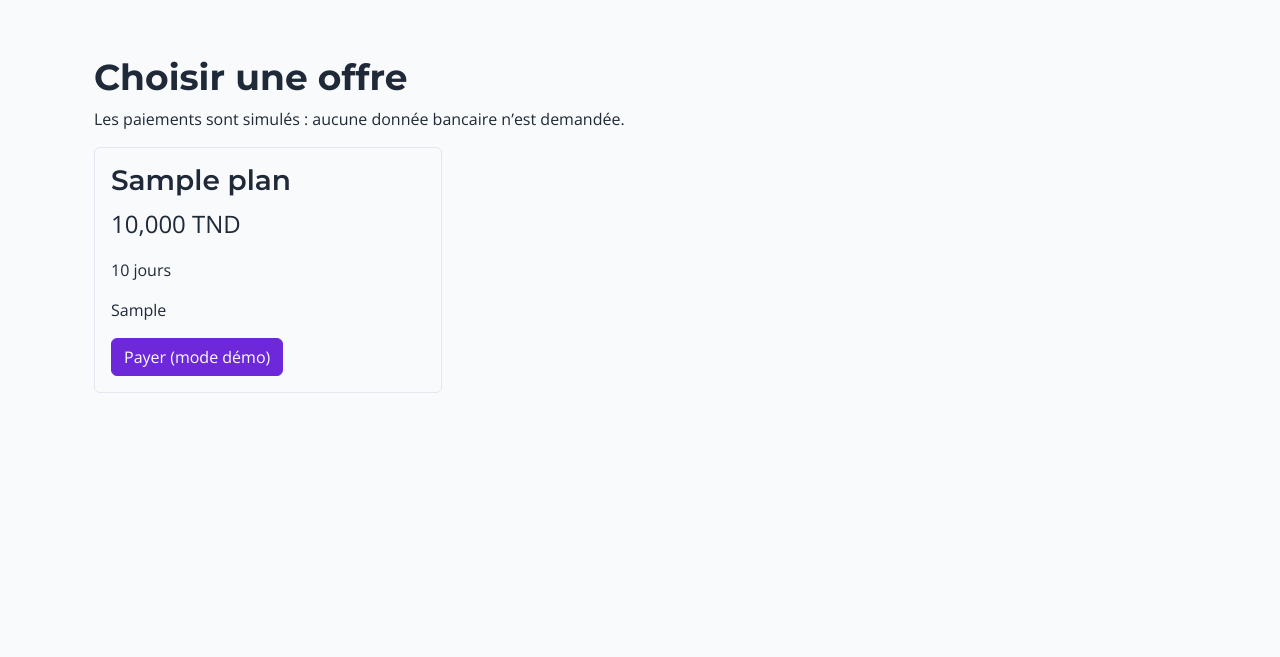
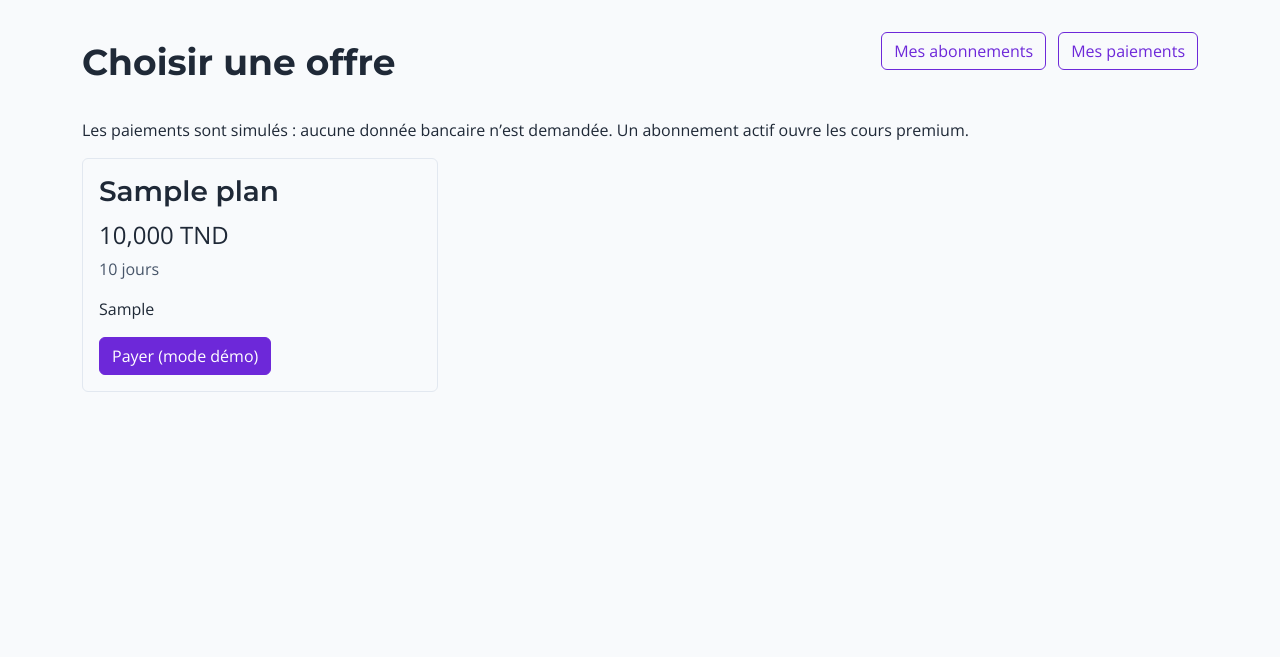
Before and after one commit to waeldaagi/Skill-Forge-Legends, a Django app: page /paiements/ in a window 1280 px wide. Shown: the part 67-724 px from the top of the page. Run offline with Django 5.2, Linux system fonts and the light colour scheme; a user stored in the database is signed in; tables that the repository leaves empty hold one stand-in row (values such as "Sample post"); parts of the project's set-up code (start-up, migrations or seed data) failed here and were passed over; some libraries are stand-ins or nearby versions.

Commit message:
fix(payments): retire le main imbriqué et relie les pages des paiements
Les trois pages ouvraient un second <main id="contenu"> dans celui de
base.html (identifiant en double). « Mes abonnements » et « Mes
paiements » n'étaient reliées à aucune page : les factures restaient
introuvables. Listes en tableau, boutons nommés précisément.

```diff
--- a/payments/templates/payments/plan_list.html
+++ b/payments/templates/payments/plan_list.html
@@ -1,10 +1,48 @@
 {% extends "base.html" %}
-{% block title %}Offres{% endblock %}
+{% block title %}Offres · SkillForge{% endblock %}
 {% block content %}
-<main id="contenu" class="container py-4"><h1>Choisir une offre</h1>
-<p>Les paiements sont simulés : aucune donnée bancaire n’est demandée.</p>
-<div class="row g-4">{% for plan in plans %}<article class="col-md-4"><div class="card h-100 p-3">
-<h2 class="h3">{{ plan.name }}</h2><p class="fs-4">{{ plan.price }} TND</p><p>{{ plan.duration_days }} jours</p><p>{{ plan.benefits|linebreaksbr }}</p>
-{% if user.is_authenticated %}{% if plan.active_subscription_id %}<form method="post" action="{% url 'payments:cancel' plan.active_subscription_id %}">{% csrf_token %}<button class="btn btn-outline-danger">Annuler</button></form><p class="text-success mt-2">Abonnement actif</p>{% else %}<form method="post" action="{% url 'payments:checkout' plan.slug %}">{% csrf_token %}<button class="btn btn-primary">Payer (mode démo)</button></form>{% endif %}{% else %}<a class="btn btn-primary" href="{% url 'accounts:login' %}?next={{ request.path }}">Se connecter</a>{% endif %}
-</div></article>{% empty %}<p>Aucune offre active pour le moment.</p>{% endfor %}</div></main>
+<div class="sf-page-header">
+  <h1>Choisir une offre</h1>
+  {% if user.is_authenticated %}
+    <div class="sf-actions">
+      <a class="btn btn-outline-primary" href="{% url 'payments:subscriptions' %}">Mes abonnements</a>
+      <a class="btn btn-outline-primary" href="{% url 'payments:payments' %}">Mes paiements</a>
+    </div>
+  {% endif %}
+</div>
+<p>Les paiements sont simulés : aucune donnée bancaire n’est demandée. Un abonnement actif ouvre les cours premium.</p>
+<div class="row g-4">
+  {% for plan in plans %}
+    <article class="col-md-6 col-lg-4">
+      <div class="card h-100">
+        <div class="card-body d-flex flex-column">
+          <h2 class="h3">{{ plan.name }}</h2>
+          <p class="fs-4 mb-1">{{ plan.price }} TND</p>
+          <p class="text-muted">{{ plan.duration_days }} jours</p>
+          {% if plan.benefits %}<p>{{ plan.benefits|linebreaksbr }}</p>{% endif %}
+          <div class="mt-auto">
+            {% if user.is_authenticated %}
+              {% if plan.active_subscription_id %}
+                <p class="text-success fw-semibold">Abonnement actif</p>
+                <form method="post" action="{% url 'payments:cancel' plan.active_subscription_id %}">
+                  {% csrf_token %}
+                  <button class="btn btn-outline-danger" type="submit">Annuler l’abonnement<span class="visually-hidden"> {{ plan.name }}</span></button>
+                </form>
+              {% else %}
+                <form method="post" action="{% url 'payments:checkout' plan.slug %}">
+                  {% csrf_token %}
+                  <button class="btn btn-primary" type="submit">Payer (mode démo)<span class="visually-hidden"> l’offre {{ plan.name }}</span></button>
+                </form>
+              {% endif %}
+            {% else %}
+              <a class="btn btn-primary" href="{% url 'accounts:login' %}?next={{ request.path }}">Se connecter pour s’abonner</a>
+            {% endif %}
+          </div>
+        </div>
+      </div>
+    </article>
+  {% empty %}
+    <p>Aucune offre n’est proposée pour le moment.</p>
+  {% endfor %}
+</div>
 {% endblock %}
```
Also changed, not shown: payments/templates/payments/payment_list.html (+38 -14 lines), payments/templates/payments/subscription_list.html (+42 -3 lines).
